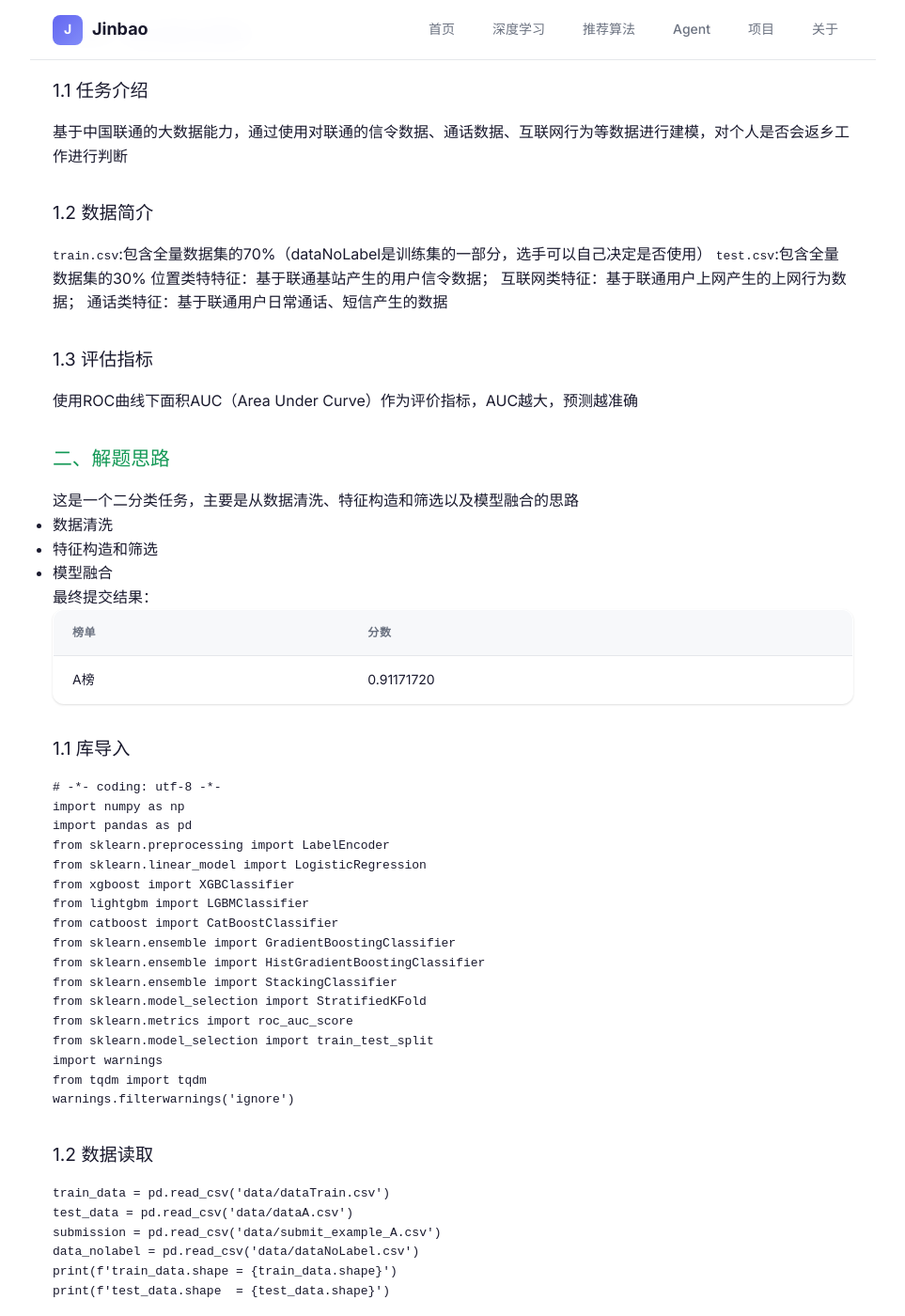
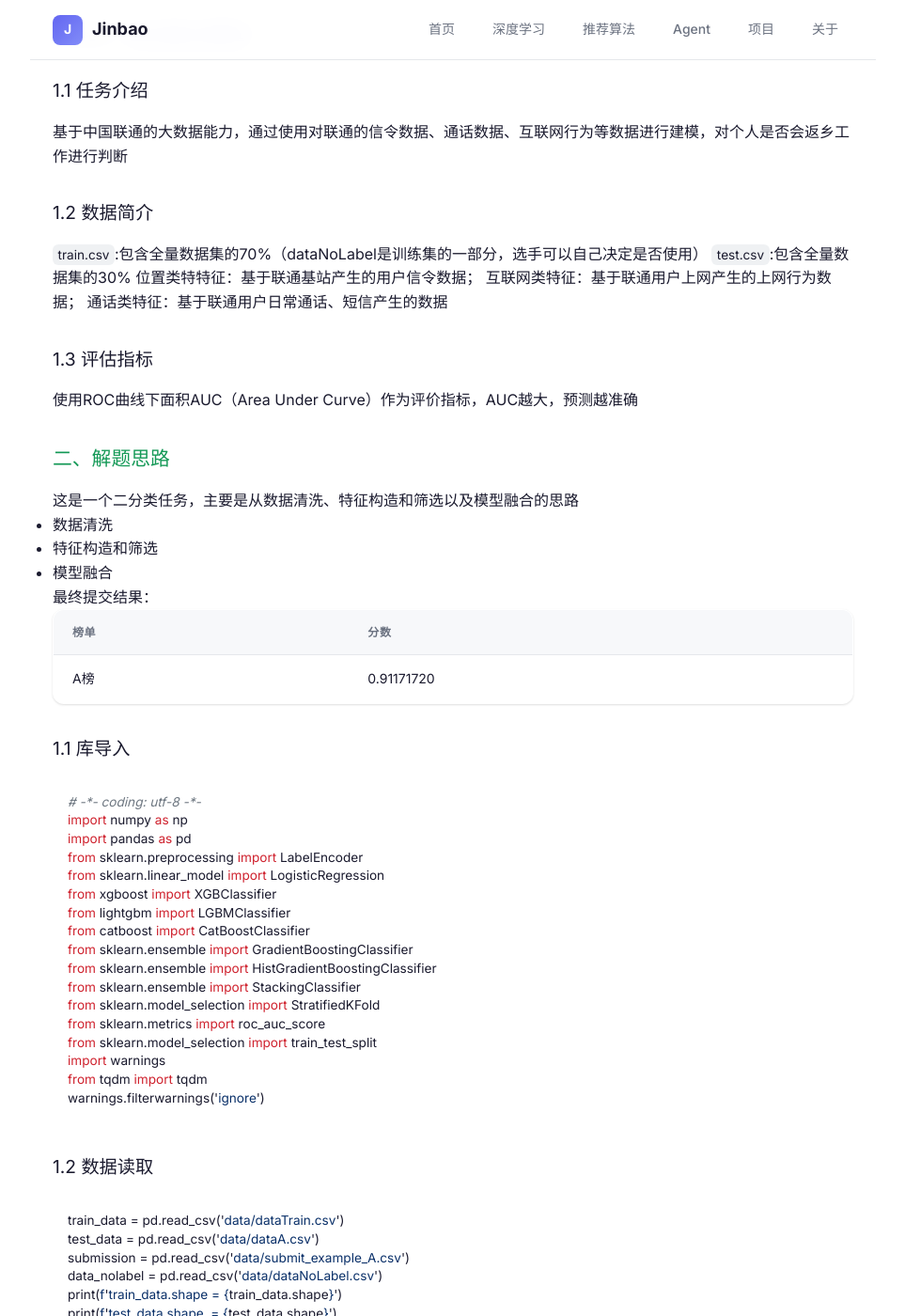
Before and after one commit to JinbaoSite/jinbaosite.github.io, a Jekyll site: the page built from 581.md, in a window 1280 px wide and 1400 px high, scrolled down 192 px. Shown: the whole window at 94% size, without its empty margins (158-1121 px from the left). Built offline with Jekyll 4.4.1, drawn with Linux system fonts in a browser that asks for light colours; our own code applies the rules of GitHub Pages for plain Markdown files.

Commit message:
Update style.css

```diff
--- a/assets/style.css
+++ b/assets/style.css
@@ -488,6 +488,59 @@
       background: var(--bg-card-hover);
     }
 
+/* ── 行内代码 ── */
+code {
+  font-family: var(--mono);
+  font-size: .85em;
+  background: rgba(175,184,193,.2);
+  padding: .2em .4em;
+  border-radius: 6px;
+  color: var(--text);
+}
+
+/* ── 代码块 ── */
+.language-python,
+.language-plaintext {
+  margin: 0 0 16px;
+}
+
+.highlight pre, pre.highlight {
+  background: var(--bg-code) !important;
+  border: 1px solid var(--border-code);
+  border-radius: var(--radius);
+  padding: 16px;
+  overflow-x: auto;
+  font-family: var(--mono);
+  font-size: .85em;
+  line-height: 1.45;
+  color: var(--text);
+}
+
+/* 代码块内 code 不重复样式 */
+.highlight pre code, pre.highlight code {
+  background: none;
+  border: none;
+  padding: 0;
+  font-size: inherit;
+  border-radius: 0;
+}
+
+/* 语法高亮 — GitHub Light */
+.highlight .c1  { color: #6e7781; font-style: italic; }
+.highlight .kn,
+.highlight .kc,
+.highlight .k   { color: #cf222e; }
+.highlight .nn  { color: #953800; }
+.highlight .n   { color: var(--text); }
+.highlight .s, .highlight .s1,
+.highlight .s2, .highlight .sa { color: #0a3069; }
+.highlight .mi  { color: #0550ae; }
+.highlight .o   { color: var(--text); }
+.highlight .p   { color: var(--text); }
+.highlight .nb  { color: #8250df; }
+.highlight .si  { color: #0a3069; }
+
+
     /* Footer */
     footer {
       background: var(--bg-secondary);
```
